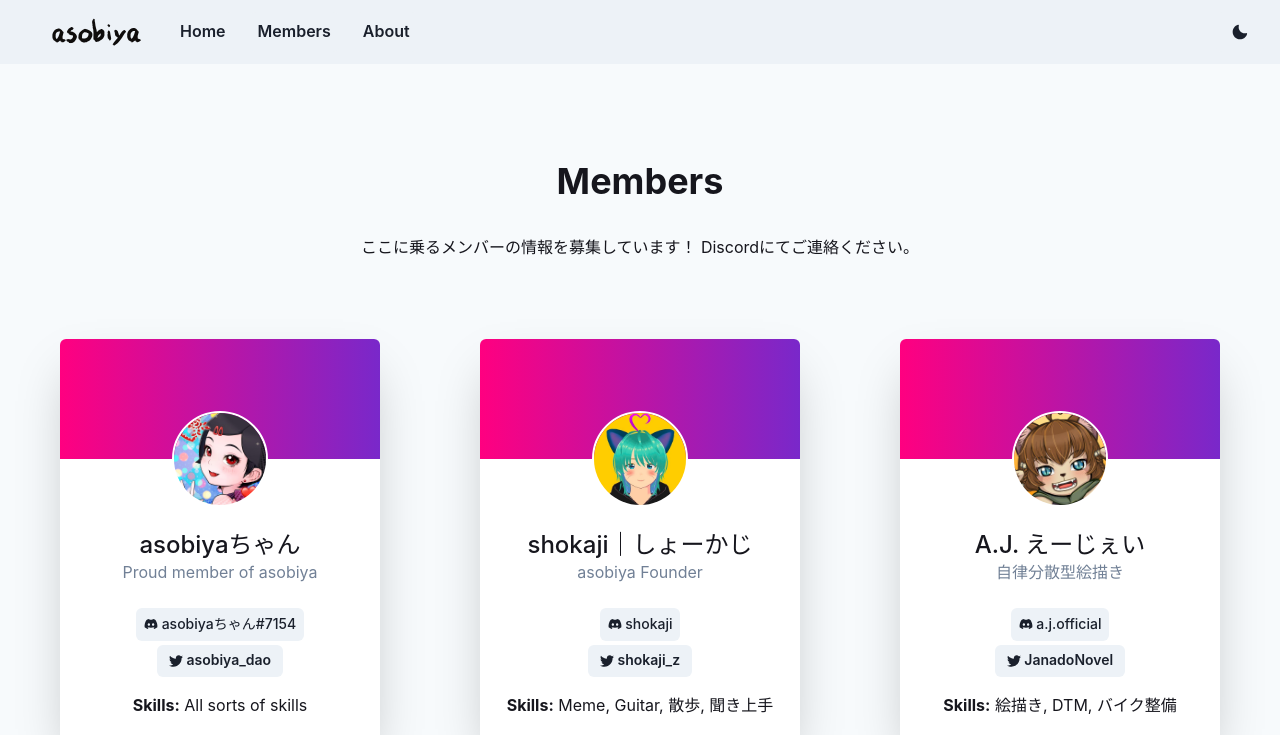
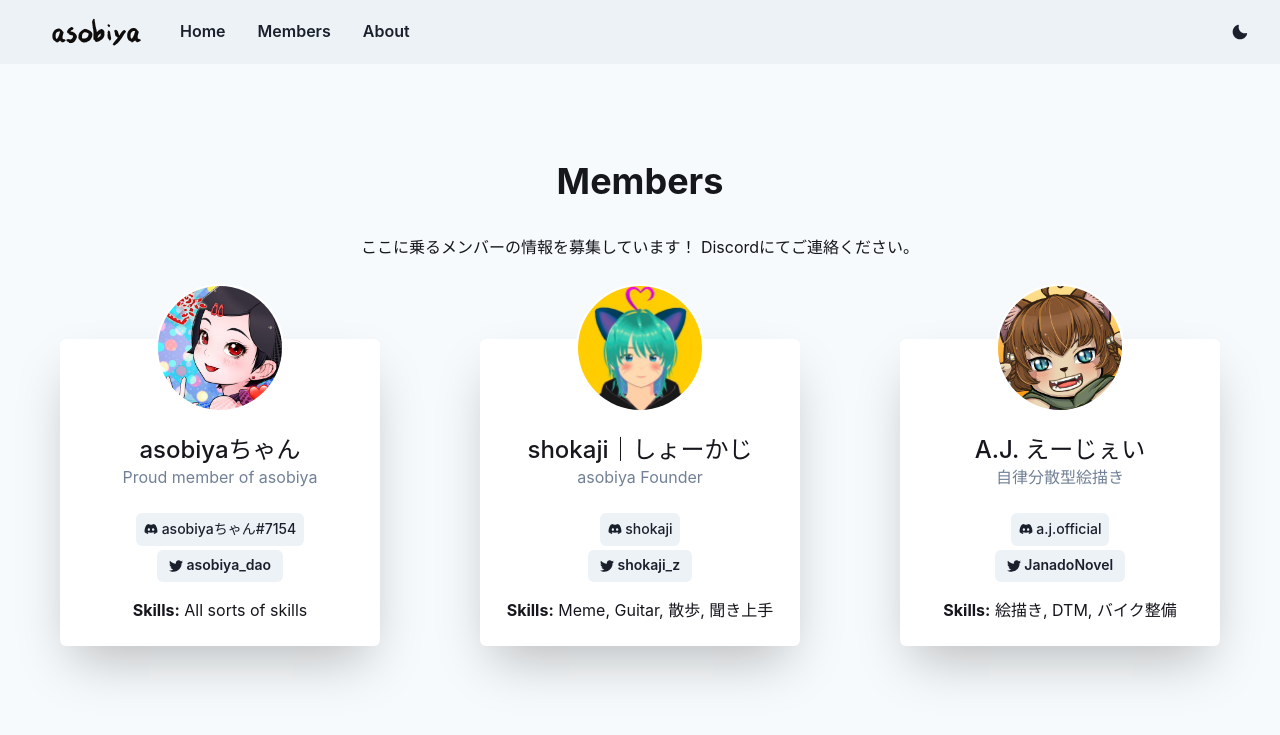
Before and after one commit to asobiya-dao/asobiya-website, a Next.js app: page /members in a window 1280 px wide. Shown: the top 735 px of the page. Built offline with nearby package versions, Linux system fonts and the light colour scheme.

Commit message:
feat: fix member card top image - white background

```diff
--- a/src/components/MemberCard.tsx
+++ b/src/components/MemberCard.tsx
@@ -38,33 +38,18 @@ export const MemberCard = ({
         bg={useColorModeValue('white', 'gray.800')}
         boxShadow={'2xl'}
         rounded={'md'}
-        overflow={'hidden'}
+        overflow={'show'}
       >
-        {/*
-          <Image
-          h={'120px'}
-          w={'full'}
-          src={
-            'https://images.unsplash.com/photo-1438183972690-6d4658e3290e?ixid=MnwxMjA3fDB8MHxwaG90by1wYWdlfHx8fGVufDB8fHx8&ixlib=rb-1.2.1&auto=format&fit=crop&w=2274&q=80'
-          }
-          objectFit={'cover'}
-        />
-        */}
-        <Box
-          w='100%'
-          h='120px'
-          bgGradient={useColorModeValue('linear(to-l, #7928CA, #FF0080)','linear(to-r, #014871, #D7EDE2)')}
-        />
-        <Flex justify={'center'} mt={-12}>
+        <Flex mt={25}></Flex>
+        <Flex justify={'center'} mt={-20}>
           <Avatar
-            size={'xl'}
+            size={'2xl'}
             src={`/images/${avatar}`}
             css={{
               border: '2px solid white',
             }}
           />
         </Flex>
-
         <Box p={6}>
           <Stack spacing={0} align={'center'} mb={5}>
             <Heading fontSize={'2xl'} fontWeight={500} fontFamily={'body'}>
```
